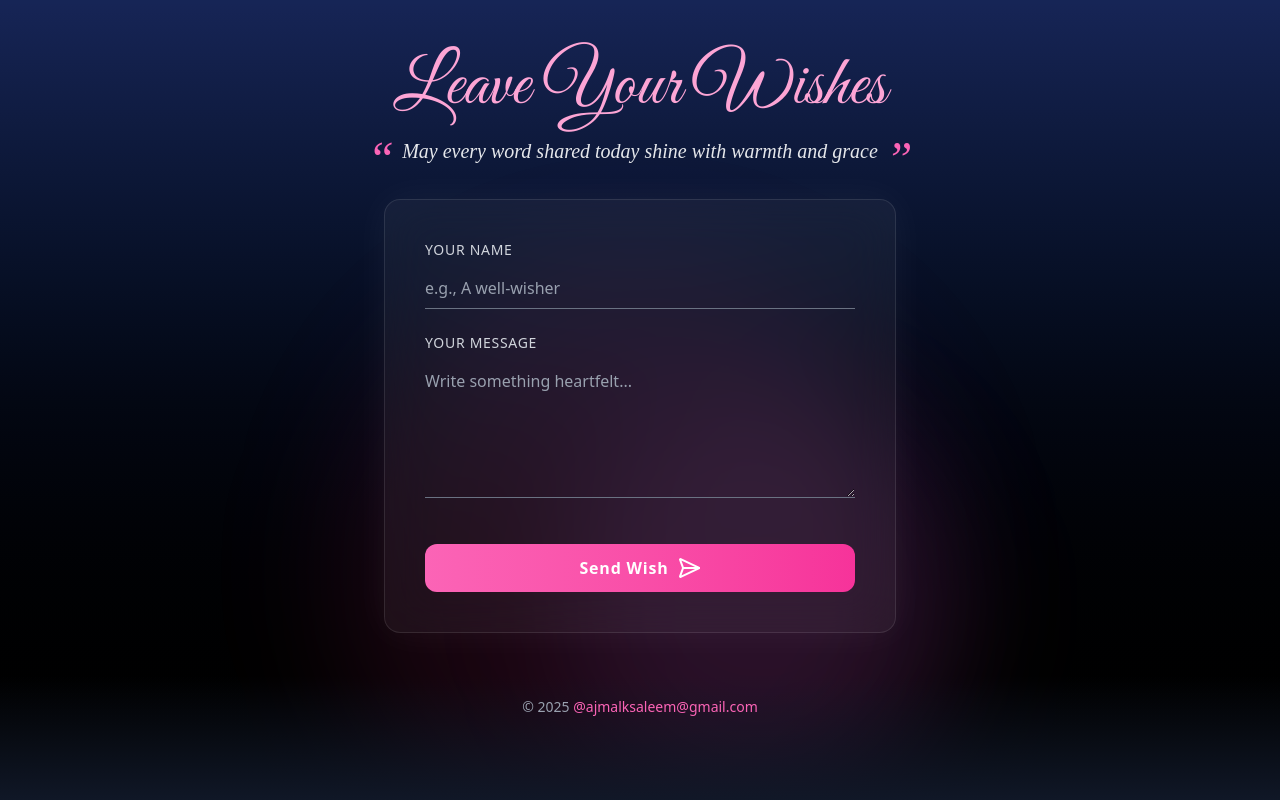
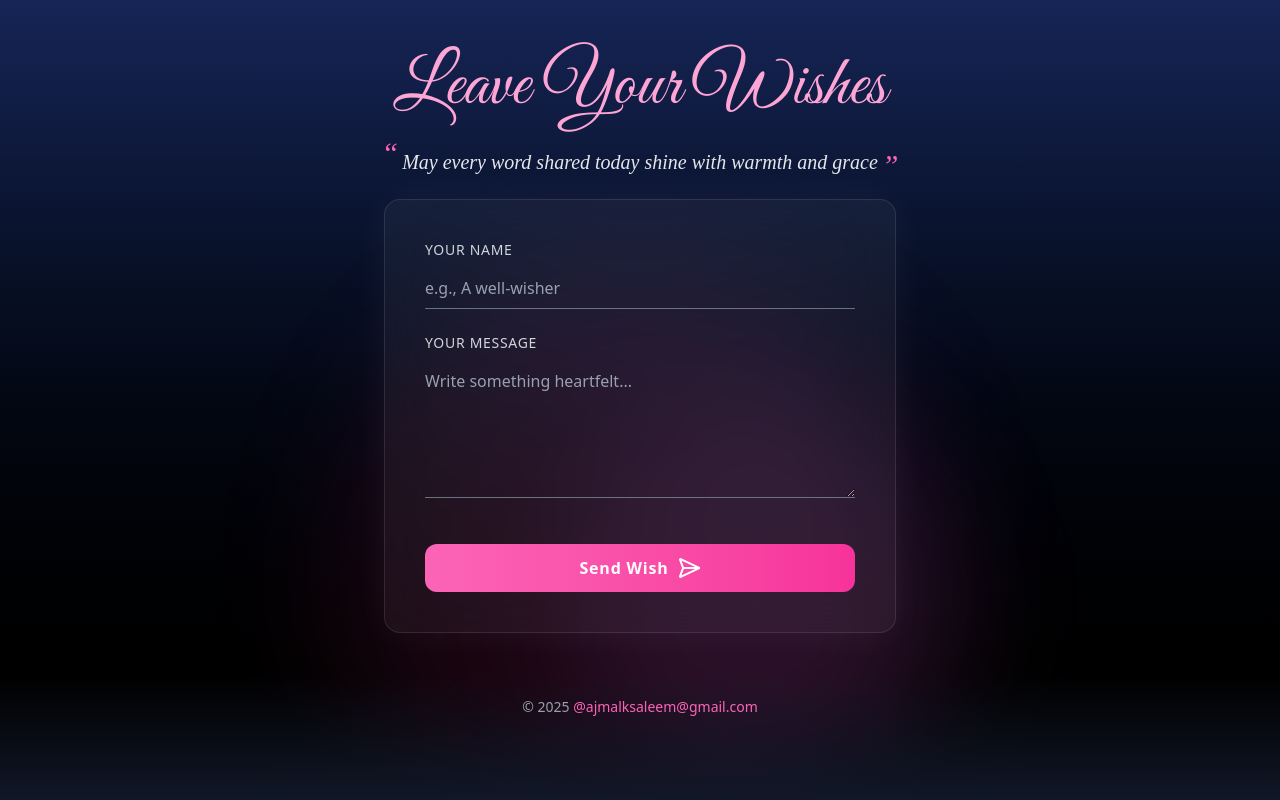
Before and after one commit to ajmalksaleem/weddinginvitation, a React (Vite) app: page / in a window 1280 px wide. Shown: the part 5151-5951 px from the top of the page. Built offline with nearby package versions, Linux system fonts and the light colour scheme; a web font is replaced by a local one.

Commit message:
finalllll

```diff
--- a/src/components/Vows.jsx
+++ b/src/components/Vows.jsx
@@ -72,14 +72,16 @@ export default function Wishes() {
       {/* Subtext */}
      {/* Subtext with elegant quotes */}
 <p
-  className="relative z-10 text-gray-300 text-center mb-4 text-lg md:text-xl italic leading-relaxed max-w-2xl mx-auto font-[DM_Sans]"
+  className="relative z-10 text-center mb-4 text-base md:text-xl italic leading-normal max-w-xs md:max-w-2xl mx-auto font-[DM_Sans] text-gray-200"
+  style={{ lineHeight: "1.6" }}
 >
-  <span className="text-5xl text-pink-400 align-top">“</span>
-  <span className="px-2 text-gray-200">
+  <span className="text-pink-400 text-3xl align-[0.2em]">“</span>
+  <span className="px-1">
     May every word shared today shine with warmth and grace
   </span>
-  <span className="text-5xl text-pink-400 align-bottom">”</span>
+  <span className="text-pink-400 text-3xl align-[-0.2em]">”</span>
 </p>
+
 
       {/* Form */}
       <form
```
